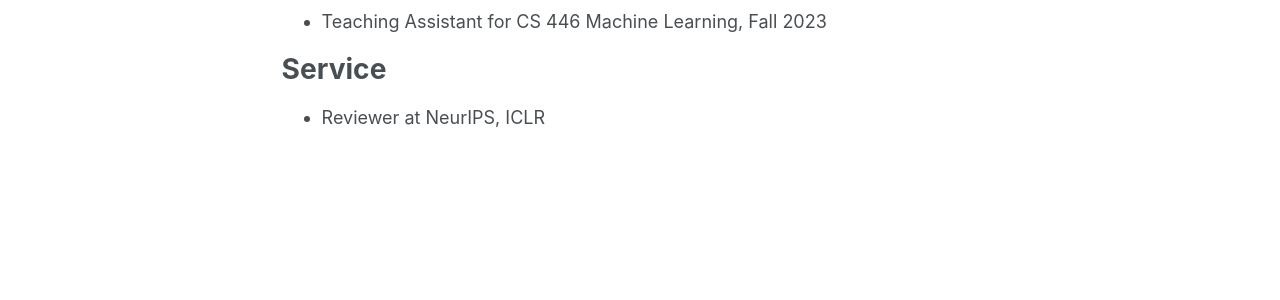
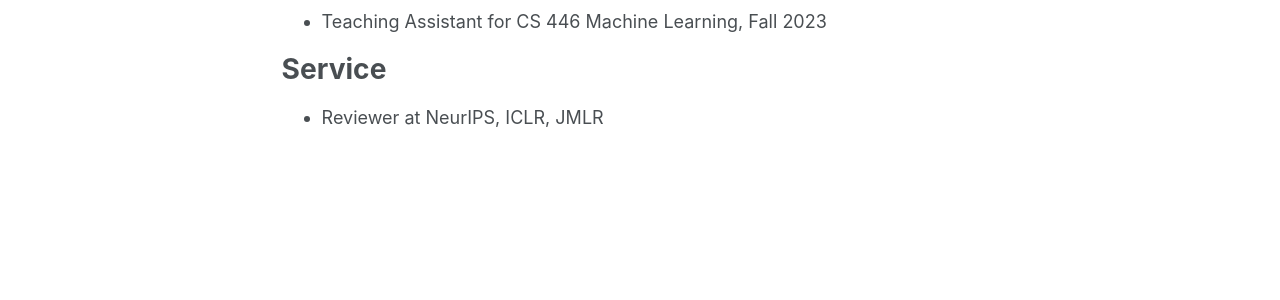
Before and after one commit to JoyceLi0729/joyceli0729.github.io, a Jekyll site: the page built from _pages/bio.md, in a window 1280 px wide and 1098 px high. Shown: the part 559-859 px from the top of the window. Built offline with Jekyll 4.4.1, drawn with Linux system fonts in a browser that asks for light colours; some web fonts are replaced; a script that is not in the unit is left out.

Commit message:
Update bio.md

```diff
--- a/_pages/bio.md
+++ b/_pages/bio.md
@@ -28,4 +28,4 @@ Teaching
 
 Service
 ======
-* Reviewer at NeurIPS, ICLR
+* Reviewer at NeurIPS, ICLR, JMLR
```
